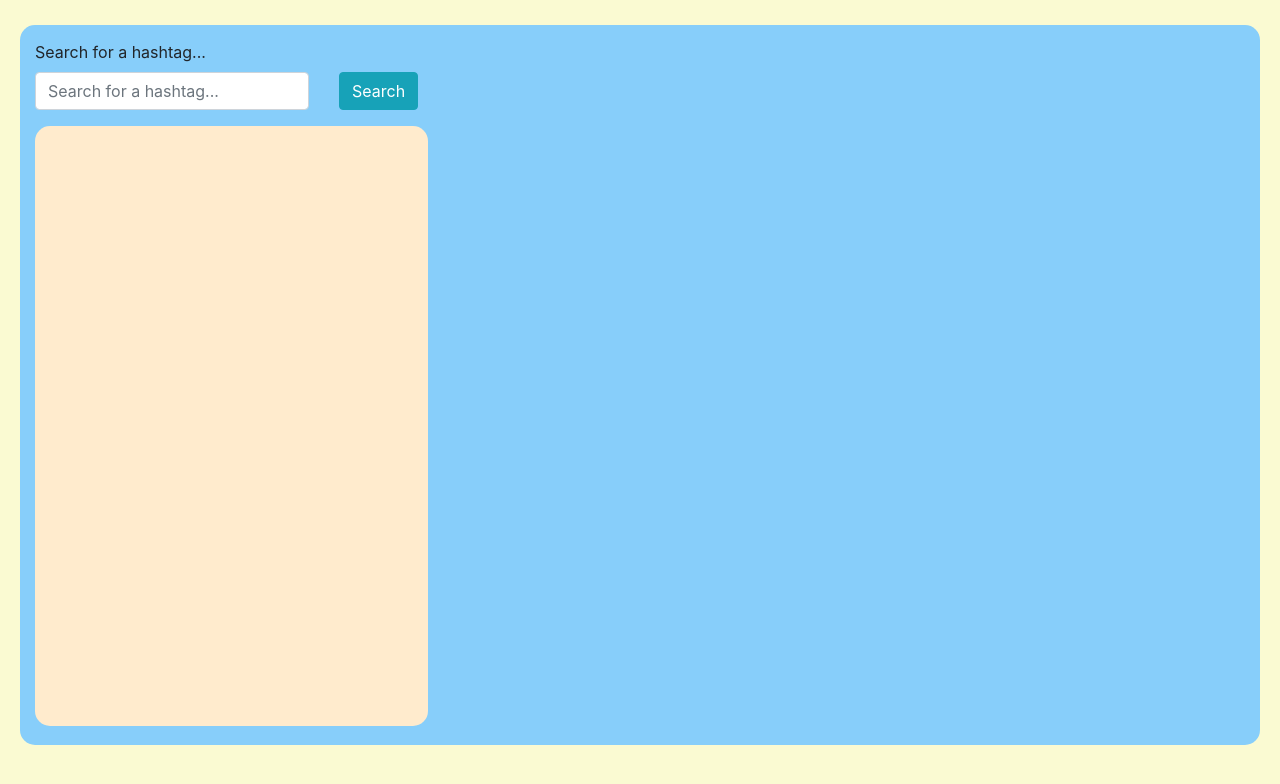
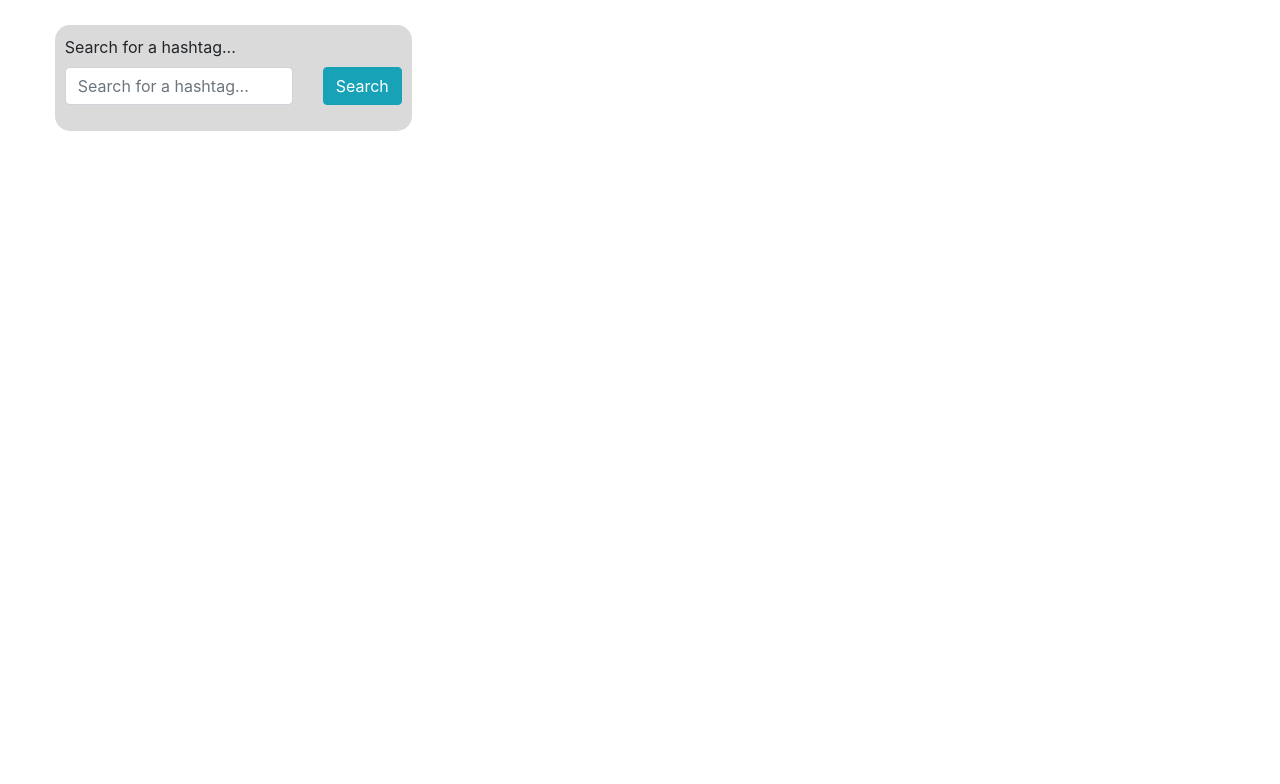
Before and after one commit to Shampoo307/twitter-client, a React (Create React App) app: page / in a window 1280 px wide. Shown: the top 784 px of the page. Built offline with nearby package versions, Linux system fonts and the light colour scheme.

Commit message:
update styling to not be so ugly

```diff
--- a/src/App.css
+++ b/src/App.css
@@ -1,40 +1,54 @@
 
 body {
-  background-color: lightgoldenrodyellow;
+  /* background-color: lightgoldenrodyellow; */
 }
 
 .App {
-  text-align: center;
+  /* text-align: center; */
   /* width: 100%; */
   /* background-color: lightgoldenrodyellow; */
 }
 
 .form-container {
   /* border: 3px solid gray; */
-  background-color: lightskyblue;
-  border-radius: 15px;
+  /* background-color: lightskyblue; */
+  /* border-radius: 15px;
+  border: 3px solid darkslategray; */
   margin-top: 25px;
-  margin-right: 20px;
-  margin-left: 20px;
-  height: 90vh;
+  margin-right: 30px;
+  margin-left: 30px;
+  /* height: 90vh; */
 }
 
 .tweet-search {
-  margin-left: 30px;
-  margin-top: 15px;
+  margin-left: 20px;
+  margin-right: 0;
+  /* margin-top: 15px; */
 }
 
 .search-results {
-  background: blanchedalmond;
+  /* background: blanchedalmond; */
   /* border: 3px solid gray; */
-  border-radius: 15px;
-  height: 75vh;
-  margin: 0px;
+  /* border-radius: 15px; */
+  /* height: 75vh; */
+  /* margin: 0px; */
   /* width: 100%; */
+  margin-top: 10px;
+  height: calc(100vh - 150px);
+  align-content: space-around;
   flex: 1;
   overflow-y: scroll;
 }
 
+.tweet-card {
+  margin: auto;
+}
+
 .search-bar {
+  margin: auto;
+  width: 90%;
+  border-radius: 15px;
+  padding: 10px;
   /* margin: 10px; */
+  background-color: rgba(0, 0, 0, 0.144);
 }
```
